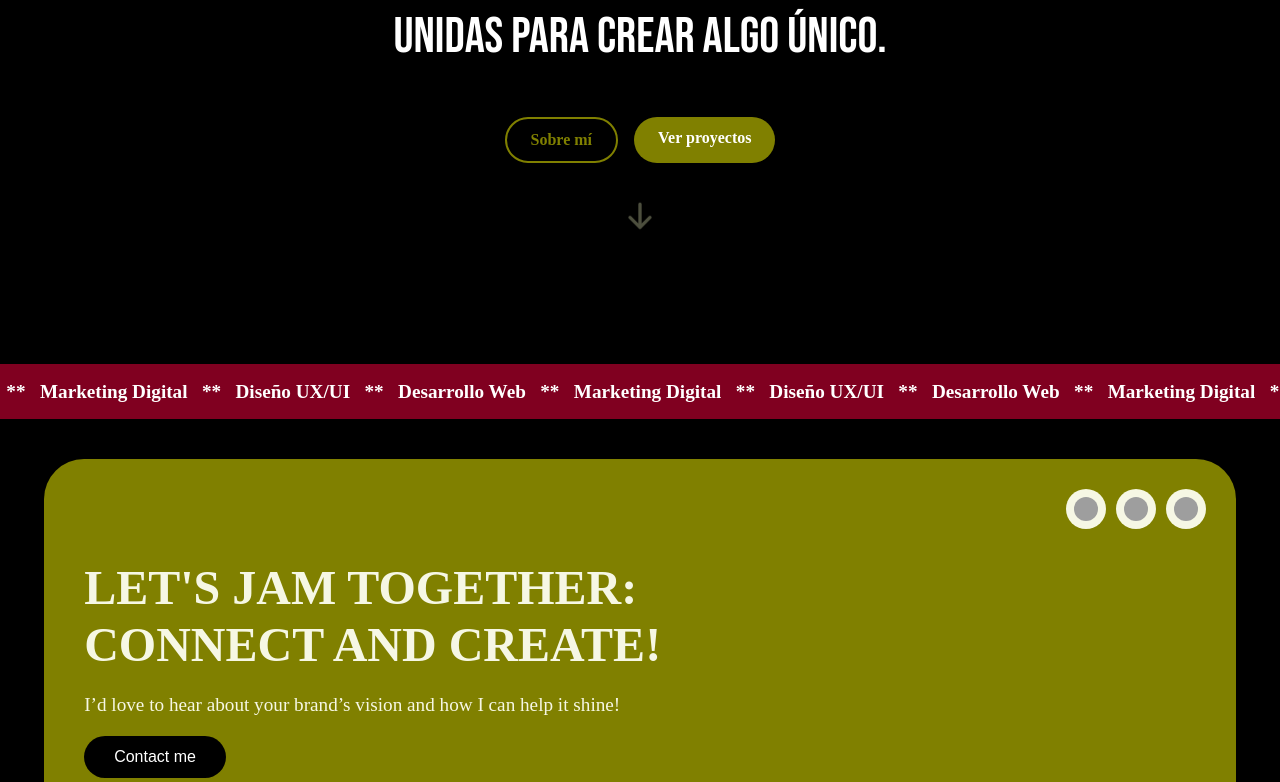
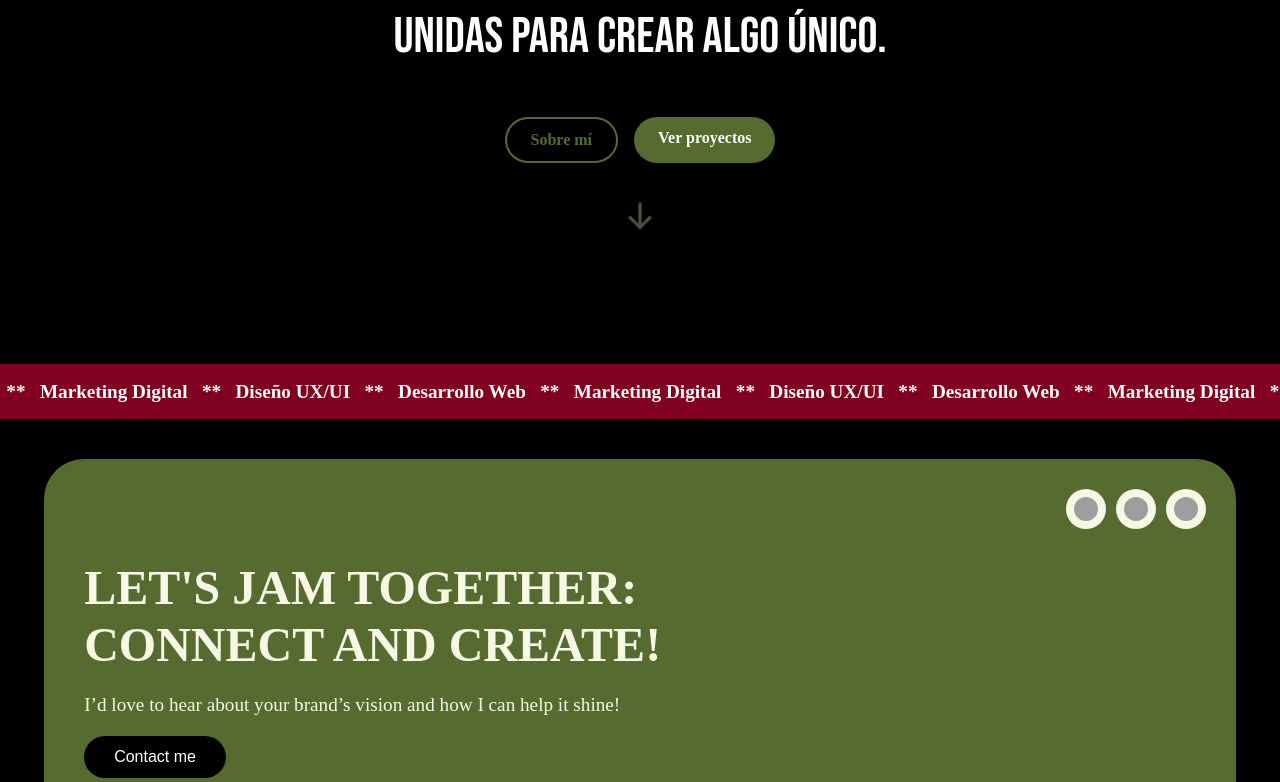
Before and after one commit to luulaa13/portfolio, a React (Vite) app: page /portfolio in a window 1280 px wide. Shown: the part 358-1140 px from the top of the page. Built offline with nearby package versions, Linux system fonts and the light colour scheme; no server answers; grey boxes are pictures that could not be loaded; a web font is replaced by a local one.

Commit message:
Update Portfolio.css

```diff
--- a/src/style/Portfolio.css
+++ b/src/style/Portfolio.css
@@ -72,14 +72,14 @@
   }
 
   .hero-btn.primary {
-    background-color: #808000;
+    background-color: #556B2F;
     color: white;
   }
 
   .hero-btn.secondary {
     background-color: transparent;
-    border: 2px solid #808000;
-    color: #808000;
+    border: 2px solid #556B2F;
+    color: #556B2F;
   }
 
 
@@ -138,7 +138,7 @@
 }
 
 .contacto-section{
- background-color: #808000; /* o #6B8E23 para verde oliva */
+ background-color: #556B2F; /* o #6B8E23 para verde oliva */
   border-radius: 40px;
   padding: 60px 40px;
   width: 98%;
```
